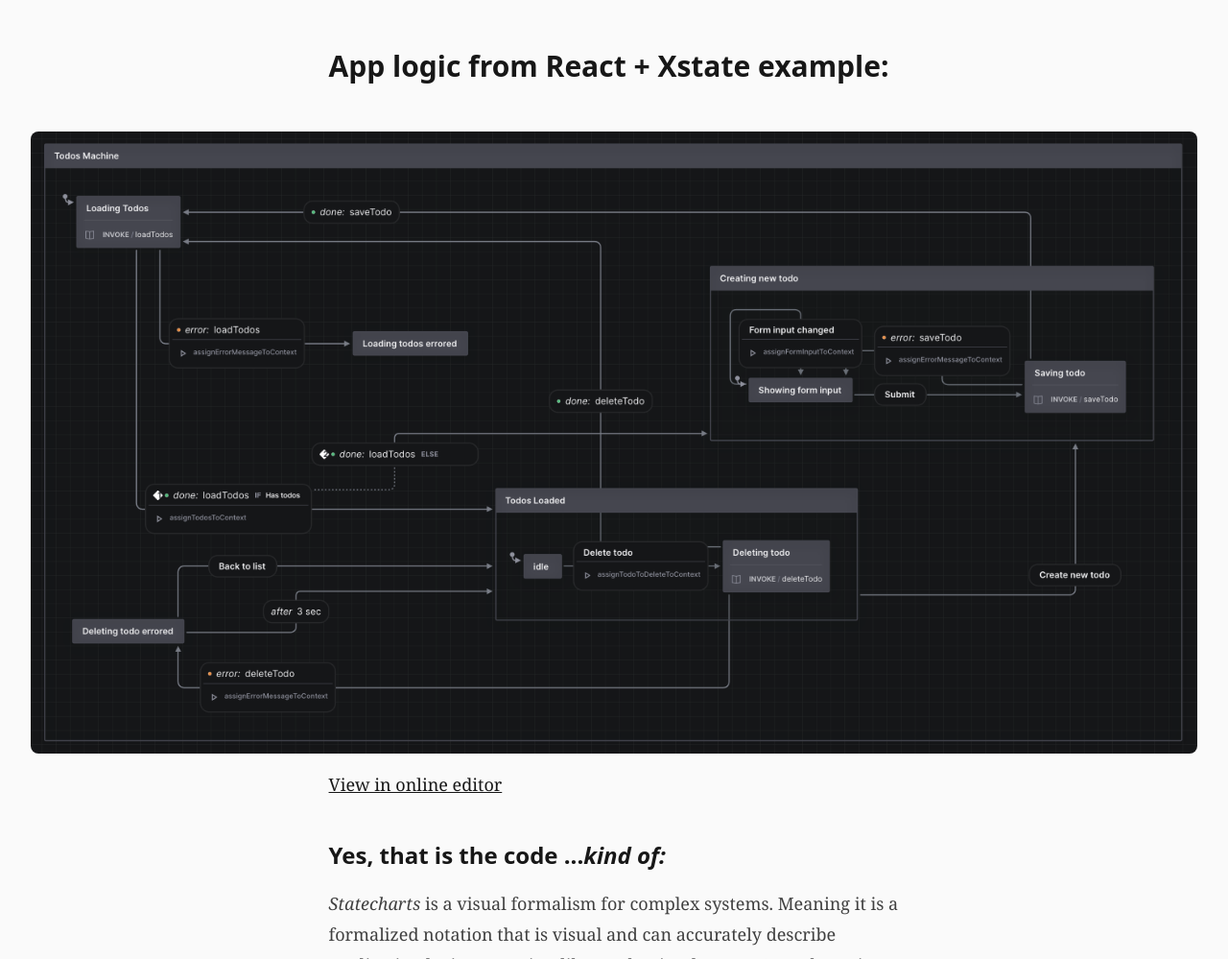
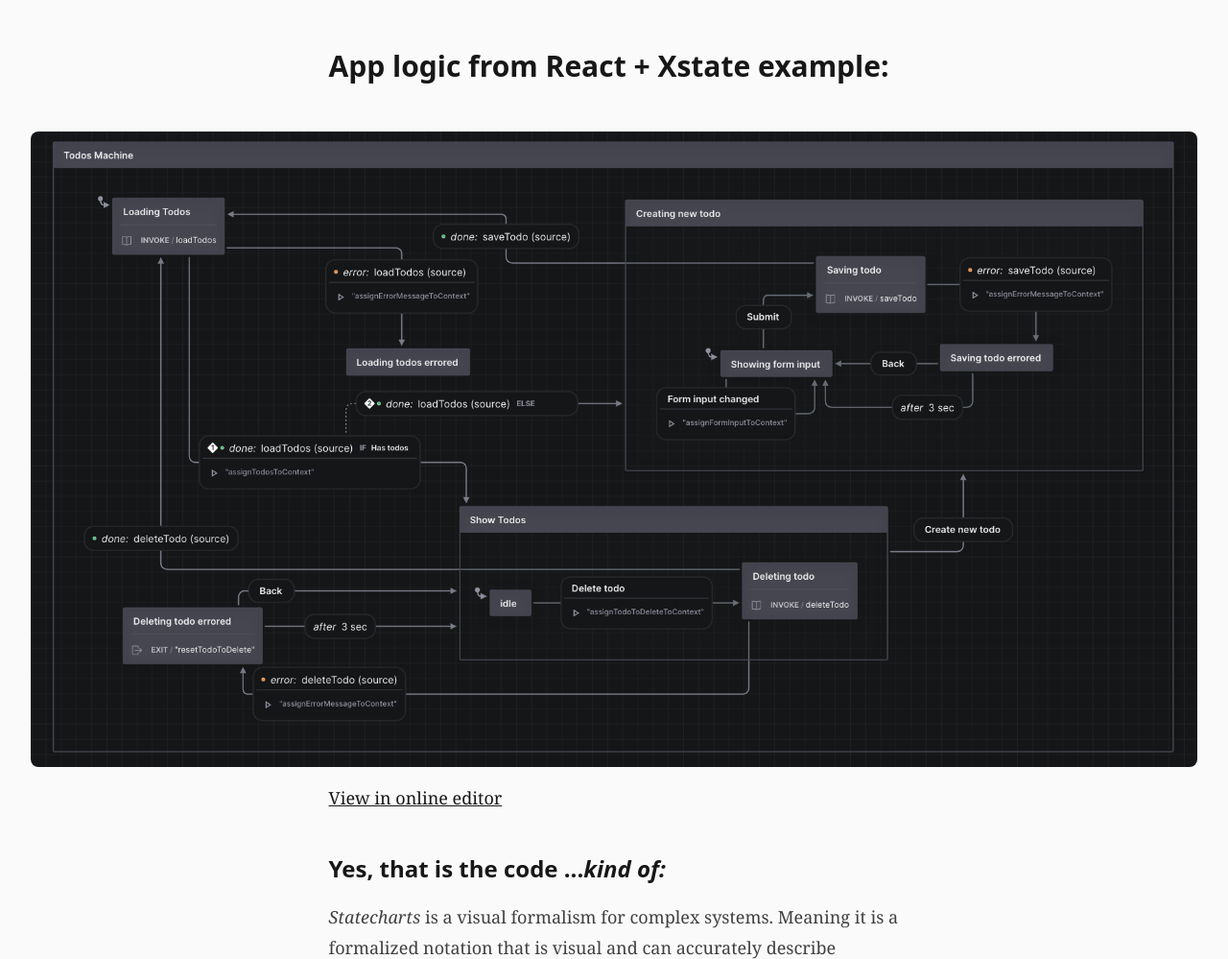
Before and after one commit to abooayoob/statecharts-article, a website built with Vite: page index.html in a window 1280 px wide. Shown: the part 4037-5036 px from the top of the page at 96% size. Built offline with nearby package versions, Linux system fonts and the light colour scheme.

Commit message:
update image

```diff
--- a/index.html
+++ b/index.html
@@ -491,7 +491,7 @@
     <div class="full-bleed not-prose p-4">
       <img
         class="w-full max-w-screen-2xl mx-auto rounded-lg"
-        src="xstate-todo.png"
+        src="xstate-todo-latest.png"
         alt="A Statecharts diagram that represents the App logic for the Todos App."
       />
     </div>
```
Also changed, not shown: public/xstate-todo-latest.png (added).
